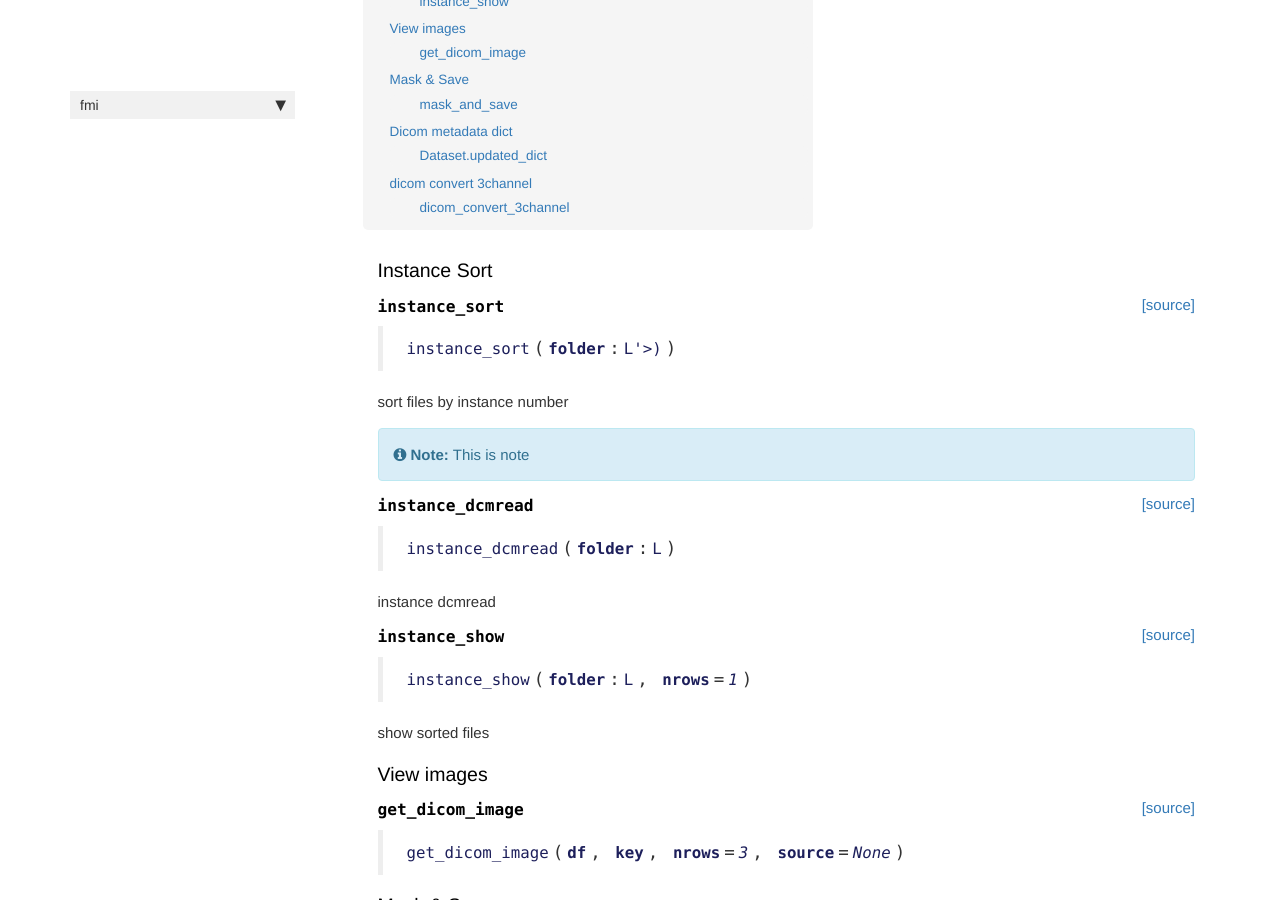
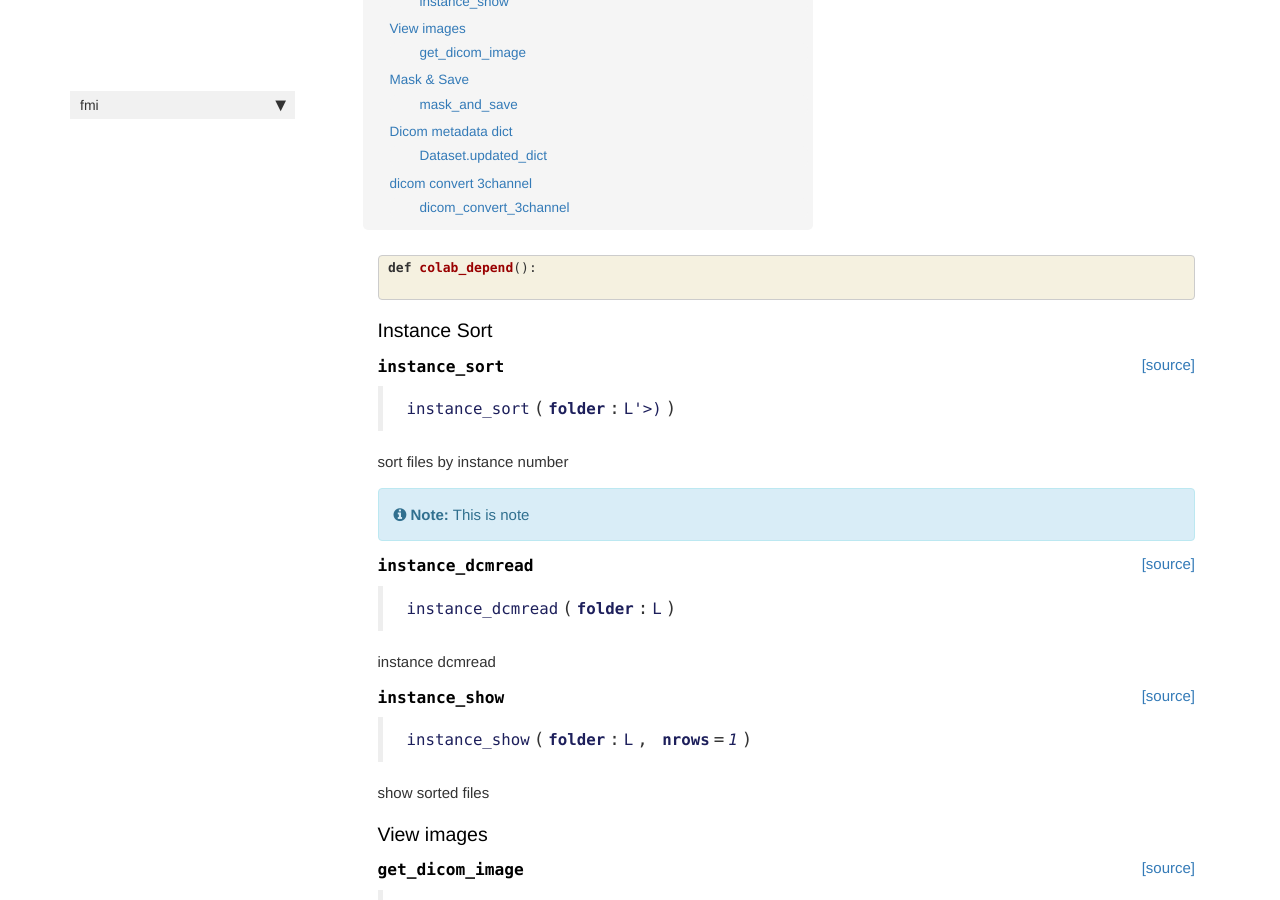
Before and after one commit to asvcode/fmi, a Jekyll site: the page built from docs/core.html, in a window 1280 px wide and 900 px high, scrolled down 307 px. Built offline with Jekyll 4.4.1, drawn with Linux system fonts in a browser that asks for light colours; nearby versions of some CDN libraries; comment, search, counter and statistics services are not loaded.

Commit message:
graphic1

```diff
--- a/docs/core.html
+++ b/docs/core.html
@@ -36,6 +36,24 @@ nb_path: "nbs\00_core.ipynb"
 </div>
     {% endraw %}
 
+    {% raw %}
+
+<div class="cell border-box-sizing code_cell rendered">
+<div class="input">
+
+<div class="inner_cell">
+    <div class="input_area">
+<div class=" highlight hl-ipython3"><pre><span></span><span class="k">def</span> <span class="nf">colab_depend</span><span class="p">():</span>
+
+</pre></div>
+
+    </div>
+</div>
+</div>
+
+</div>
+    {% endraw %}
+
 <div class="cell border-box-sizing text_cell rendered"><div class="inner_cell">
 <div class="text_cell_render border-box-sizing rendered_html">
 <h3 id="Instance-Sort">Instance Sort<a class="anchor-link" href="#Instance-Sort"> </a></h3>
@@ -60,7 +78,7 @@ nb_path: "nbs\00_core.ipynb"
 
 
 <div class="output_markdown rendered_html output_subarea ">
-<h4 id="instance_sort" class="doc_header"><code>instance_sort</code><a href="https://github.com/fastai/fmi/tree/master/fmi/core.py#L12" class="source_link" style="float:right">[source]</a></h4><blockquote><p><code>instance_sort</code>(<strong><code>folder</code></strong>:<code>L'&gt;)</code>)</p>
+<h4 id="instance_sort" class="doc_header"><code>instance_sort</code><a href="https://github.com/asvcode/fmi/tree/master/fmi/core.py#L12" class="source_link" style="float:right">[source]</a></h4><blockquote><p><code>instance_sort</code>(<strong><code>folder</code></strong>:<code>L'&gt;)</code>)</p>
 </blockquote>
 <p>sort files by instance number</p>
 
@@ -99,7 +117,7 @@ nb_path: "nbs\00_core.ipynb"
 
 
 <div class="output_markdown rendered_html output_subarea ">
-<h4 id="instance_dcmread" class="doc_header"><code>instance_dcmread</code><a href="https://github.com/fastai/fmi/tree/master/fmi/core.py#L23" class="source_link" style="float:right">[source]</a></h4><blockquote><p><code>instance_dcmread</code>(<strong><code>folder</code></strong>:<code>L</code>)</p>
+<h4 id="instance_dcmread" class="doc_header"><code>instance_dcmread</code><a href="https://github.com/asvcode/fmi/tree/master/fmi/core.py#L23" class="source_link" style="float:right">[source]</a></h4><blockquote><p><code>instance_dcmread</code>(<strong><code>folder</code></strong>:<code>L</code>)</p>
 </blockquote>
 <p>instance dcmread</p>
 
@@ -131,7 +149,7 @@ nb_path: "nbs\00_core.ipynb"
 
 
 <div class="output_markdown rendered_html output_subarea ">
-<h4 id="instance_show" class="doc_header"><code>instance_show</code><a href="https://github.com/fastai/fmi/tree/master/fmi/core.py#L29" class="source_link" style="float:right">[source]</a></h4><blockquote><p><code>instance_show</code>(<strong><code>folder</code></strong>:<code>L</code>, <strong><code>nrows</code></strong>=<em><code>1</code></em>)</p>
+<h4 id="instance_show" class="doc_header"><code>instance_show</code><a href="https://github.com/asvcode/fmi/tree/master/fmi/core.py#L29" class="source_link" style="float:right">[source]</a></h4><blockquote><p><code>instance_show</code>(<strong><code>folder</code></strong>:<code>L</code>, <strong><code>nrows</code></strong>=<em><code>1</code></em>)</p>
 </blockquote>
 <p>show sorted files</p>
 
@@ -169,7 +187,7 @@ nb_path: "nbs\00_core.ipynb"
 
 
 <div class="output_markdown rendered_html output_subarea ">
-<h4 id="get_dicom_image" class="doc_header"><code>get_dicom_image</code><a href="https://github.com/fastai/fmi/tree/master/fmi/core.py#L38" class="source_link" style="float:right">[source]</a></h4><blockquote><p><code>get_dicom_image</code>(<strong><code>df</code></strong>, <strong><code>key</code></strong>, <strong><code>nrows</code></strong>=<em><code>3</code></em>, <strong><code>source</code></strong>=<em><code>None</code></em>)</p>
+<h4 id="get_dicom_image" class="doc_header"><code>get_dicom_image</code><a href="https://github.com/asvcode/fmi/tree/master/fmi/core.py#L38" class="source_link" style="float:right">[source]</a></h4><blockquote><p><code>get_dicom_image</code>(<strong><code>df</code></strong>, <strong><code>key</code></strong>, <strong><code>nrows</code></strong>=<em><code>3</code></em>, <strong><code>source</code></strong>=<em><code>None</code></em>)</p>
 </blockquote>
 
 </div>
@@ -206,7 +224,7 @@ nb_path: "nbs\00_core.ipynb"
 
 
 <div class="output_markdown rendered_html output_subarea ">
-<h4 id="mask_and_save" class="doc_header"><code>mask_and_save</code><a href="https://github.com/fastai/fmi/tree/master/fmi/core.py#L50" class="source_link" style="float:right">[source]</a></h4><blockquote><p><code>mask_and_save</code>(<strong><code>df</code></strong>, <strong><code>source</code></strong>=<em><code>None</code></em>, <strong><code>show</code></strong>=<em><code>None</code></em>, <strong><code>window</code></strong>=<em><code>(1500, -600)</code></em>, <strong><code>sigma</code></strong>:<code>float</code>=<em><code>0.1</code></em>, <strong><code>thresh</code></strong>:<code>float</code>=<em><code>0.9</code></em>, <strong><code>save</code></strong>=<em><code>False</code></em>, <strong><code>save_path</code></strong>=<em><code>None</code></em>)</p>
+<h4 id="mask_and_save" class="doc_header"><code>mask_and_save</code><a href="https://github.com/asvcode/fmi/tree/master/fmi/core.py#L50" class="source_link" style="float:right">[source]</a></h4><blockquote><p><code>mask_and_save</code>(<strong><code>df</code></strong>, <strong><code>source</code></strong>=<em><code>None</code></em>, <strong><code>show</code></strong>=<em><code>None</code></em>, <strong><code>window</code></strong>=<em><code>(1500, -600)</code></em>, <strong><code>sigma</code></strong>:<code>float</code>=<em><code>0.1</code></em>, <strong><code>thresh</code></strong>:<code>float</code>=<em><code>0.9</code></em>, <strong><code>save</code></strong>=<em><code>False</code></em>, <strong><code>save_path</code></strong>=<em><code>None</code></em>)</p>
 </blockquote>
 
 </div>
@@ -243,7 +261,7 @@ nb_path: "nbs\00_core.ipynb"
 
 
 <div class="output_markdown rendered_html output_subarea ">
-<h4 id="Dataset.updated_dict" class="doc_header"><code>Dataset.updated_dict</code><a href="https://github.com/fastai/fmi/tree/master/fmi/core.py#L70" class="source_link" style="float:right">[source]</a></h4><blockquote><p><code>Dataset.updated_dict</code>(<strong><code>windows</code></strong>=<em><code>[(1500, -600)]</code></em>)</p>
+<h4 id="Dataset.updated_dict" class="doc_header"><code>Dataset.updated_dict</code><a href="https://github.com/asvcode/fmi/tree/master/fmi/core.py#L70" class="source_link" style="float:right">[source]</a></h4><blockquote><p><code>Dataset.updated_dict</code>(<strong><code>windows</code></strong>=<em><code>[(1500, -600)]</code></em>)</p>
 </blockquote>
 
 </div>
@@ -301,7 +319,7 @@ nb_path: "nbs\00_core.ipynb"
 
 
 <div class="output_markdown rendered_html output_subarea ">
-<h4 id="dicom_convert_3channel" class="doc_header"><code>dicom_convert_3channel</code><a href="https://github.com/fastai/fmi/tree/master/fmi/core.py#L94" class="source_link" style="float:right">[source]</a></h4><blockquote><p><code>dicom_convert_3channel</code>(<strong><code>fn</code></strong>:<code>Path'&gt;, &lt;class 'str'&gt;)</code>, <strong><code>save_dir</code></strong>:<code>str</code>, <strong><code>win1</code></strong>=<em><code>(1500, -600)</code></em>, <strong><code>win2</code></strong>=<em><code>(150, 30)</code></em>, <strong><code>win3</code></strong>=<em><code>(80, 40)</code></em>)</p>
+<h4 id="dicom_convert_3channel" class="doc_header"><code>dicom_convert_3channel</code><a href="https://github.com/asvcode/fmi/tree/master/fmi/core.py#L94" class="source_link" style="float:right">[source]</a></h4><blockquote><p><code>dicom_convert_3channel</code>(<strong><code>fn</code></strong>:<code>Path'&gt;, &lt;class 'str'&gt;)</code>, <strong><code>save_dir</code></strong>:<code>str</code>, <strong><code>win1</code></strong>=<em><code>(1500, -600)</code></em>, <strong><code>win2</code></strong>=<em><code>(150, 30)</code></em>, <strong><code>win3</code></strong>=<em><code>(80, 40)</code></em>)</p>
 </blockquote>
 <p>Split a dicom image into 3 windows with each window per channel and saved as jpg</p>
 
```
Also changed, not shown: docs/index.html (+7 -0 lines), README.md, docs/images/graphic1.png (added), nbs/images/graphic1.PNG (added), 2 other files.
